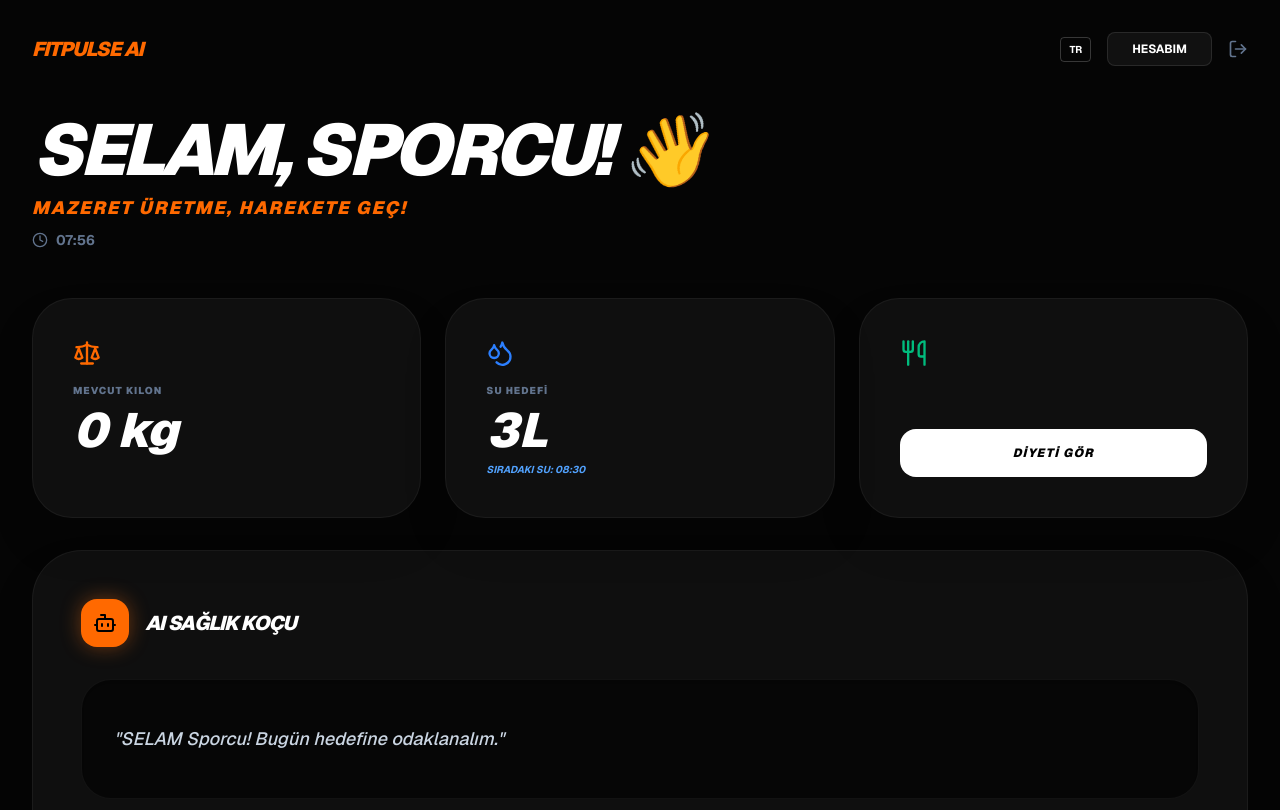
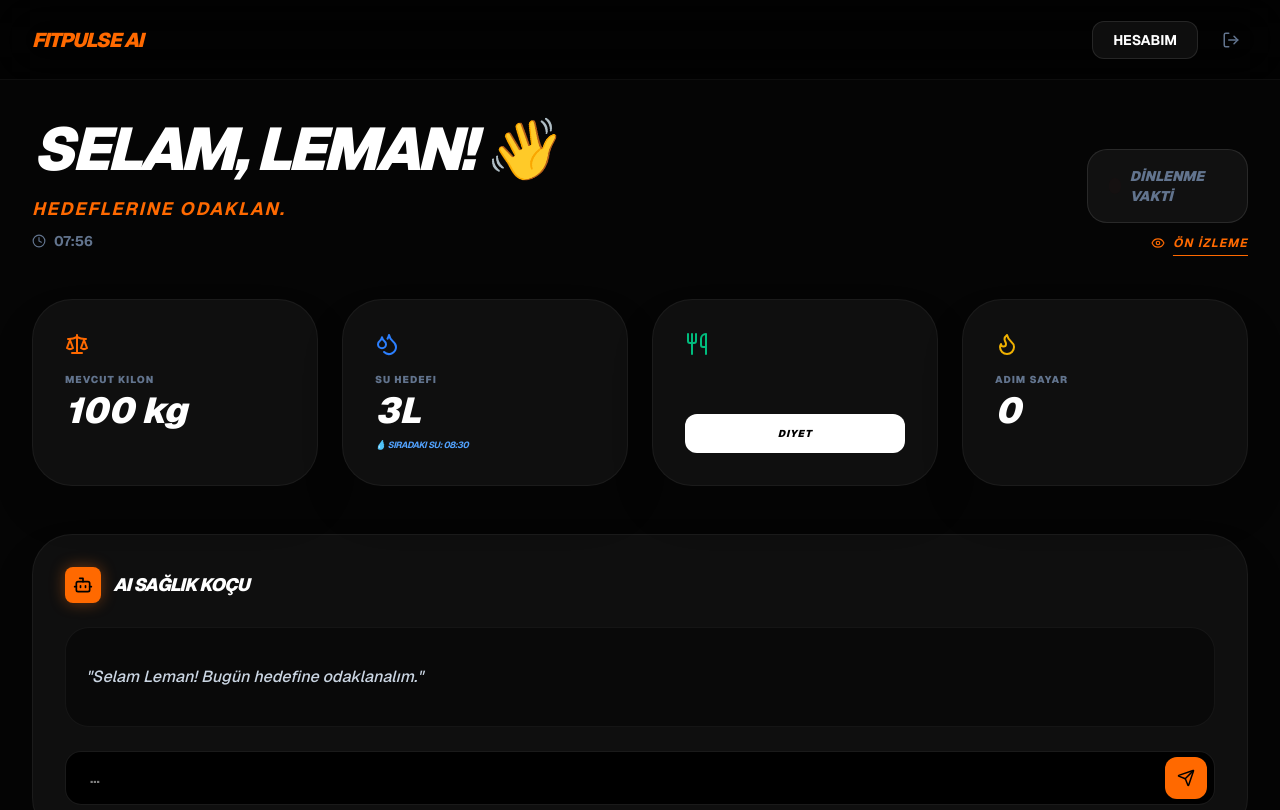
Before and after one commit to aysecode01/fitpulse-ai, a Next.js app in the folder fitpulse-pro/: page /dashboard in a window 1280 px wide. Shown: the top 810 px of the page. Built offline with nearby package versions, Linux system fonts and the light colour scheme.

Commit message:
Update page.tsx

```diff
--- a/fitpulse-pro/app/dashboard/page.tsx
+++ b/fitpulse-pro/app/dashboard/page.tsx
@@ -1,46 +1,53 @@
 "use client";
 import React, { useState, useEffect } from 'react';
 import { useRouter } from 'next/navigation';
-import { LogOut, Scale, Droplets, Utensils, Clock, Send, Bot, Eye, Lock } from 'lucide-react';
+import { User, LogOut, Scale, Droplets, Utensils, Clock, Flame, CheckCircle2, Eye, Lock, Send, Bot } from 'lucide-react';
 
 const translations: any = {
-  TR: { welcome: "SELAM", weight: "MEVCUT KILON", water: "SU HEDEFİ", diet: "DİYET", coach: "AI SAĞLIK KOÇU", account: "HESABIM", nextWater: "Sıradaki Su", moto: "MAZERET ÜRETME, HAREKETE GEÇ!" },
-  EN: { welcome: "HELLO", weight: "CURRENT WEIGHT", water: "WATER GOAL", diet: "DIET", coach: "AI HEALTH COACH", account: "MY ACCOUNT", nextWater: "Next Water", moto: "NO EXCUSES, TAKE ACTION!" }
+  TR: { welcome: "Selam", weight: "Mevcut Kilon", water: "Su Hedefi", diet: "Diyet", steps: "Adım Sayar", account: "HESABIM", start: "ANTRENMANI BAŞLAT", rest: "DİNLENME VAKTİ", preview: "ÖN İZLEME", nextWater: "Sıradaki Su", days: ['Pzt', 'Sal', 'Çar', 'Per', 'Cum', 'Cmt', 'Paz'], coachTitle: "AI SAĞLIK KOÇU" },
+  EN: { welcome: "Hello", weight: "Weight", water: "Water", diet: "Diet", steps: "Steps", account: "ACCOUNT", start: "START WORKOUT", rest: "REST TIME", preview: "PREVIEW", nextWater: "Next Water", days: ['Mon', 'Tue', 'Wed', 'Thu', 'Fri', 'Sat', 'Sun'], coachTitle: "AI HEALTH COACH" },
+  AR: { welcome: "مرحباً", weight: "وزن", water: "ماء", diet: "نظام", steps: "خطوات", account: "حسابي", start: "ابدأ التمرين", rest: "وقت الراحة", preview: "معاينة", nextWater: "الماء القادم", days: ['الإثنين', 'الثلاثاء', 'الأربعاء', 'الخميس', 'الجمعة', 'السبت', 'الأحد'], coachTitle: "مدرب الذكاء الاصطناعي" },
+  UG: { welcome: "خۇش كەپسىز", weight: "ئېغىرلىق", water: "سۇ", diet: "يېمەكلىك", steps: "قەدەم", account: "ھېساباتىم", start: "باشلاش", rest: "ئارام", preview: "كۆرۈش", nextWater: "كېيىنكى سۇ", days: ['دۈشەنبە', 'سەيشەنبە', 'چارشەنبە', 'پەيشەنبە', 'جۈمە', 'شەنبە', 'يەكشەنبە'], coachTitle: "سۈنئىي ئىدراك مەشقاۋۇلى" }
 };
 
 export default function Dashboard() {
   const router = useRouter();
   const [lang, setLang] = useState('TR');
-  const [user, setUser] = useState<any>({ name: 'Sporcu', weight: '0' });
+  const [user, setUser] = useState<any>({ name: 'Leman', weight: '100' });
+  const [steps, setSteps] = useState(0);
   const [currentTime, setCurrentTime] = useState("");
+  const [isTrainingTime, setIsTrainingTime] = useState(false);
+  const [showPreview, setShowPreview] = useState(false);
   const [nextWaterTime, setNextWaterTime] = useState("08:30");
+
+  // AI Chat States
   const [chatInput, setChatInput] = useState("");
   const [aiResponse, setAiResponse] = useState("");
   const [isLoading, setIsLoading] = useState(false);
 
   useEffect(() => {
+    const savedLang = localStorage.getItem('appLang') || 'TR';
+    setLang(savedLang);
     const storedUser = JSON.parse(localStorage.getItem('user') || '{}');
     if (storedUser.name) setUser(storedUser);
 
-    // Dil tercihini al (opsiyonel)
-    const savedLang = localStorage.getItem('lang') || 'TR';
-    setLang(savedLang);
+    setAiResponse(translations[savedLang].welcome + " " + (storedUser.name || 'Leman') + "! Bugün hedefine odaklanalım.");
 
     const timer = setInterval(() => {
       const now = new Date();
       const timeStr = now.toLocaleTimeString('tr-TR', { hour: '2-digit', minute: '2-digit' });
       setCurrentTime(timeStr);
 
-      // Su Sayacı Mantığı
+      const active = (timeStr >= "09:00" && timeStr <= "10:30") || (timeStr >= "13:30" && timeStr <= "15:00") || (timeStr >= "19:00" && timeStr <= "20:30");
+      setIsTrainingTime(active);
+
       const waterSchedule = ["08:30", "11:00", "14:30", "17:00", "20:00", "22:00"];
       const next = waterSchedule.find(t => t > timeStr) || waterSchedule[0];
       setNextWaterTime(next);
     }, 1000);
 
-    setAiResponse(translations[lang].welcome + " " + (storedUser.name || 'Sporcu') + "! Bugün hedefine odaklanalım.");
-
     return () => clearInterval(timer);
-  }, [lang]);
+  }, []);
 
   const handleAiChat = async () => {
     if (!chatInput || isLoading) return;
@@ -62,70 +69,98 @@ export default function Dashboard() {
         }
       );
       const data = await response.json();
-      setAiResponse(data.candidates[0].content.parts[0].text);
+      if (data.candidates && data.candidates[0]) {
+        setAiResponse(data.candidates[0].content.parts[0].text);
+      } else {
+        setAiResponse("Koç şu an çevrimdışı, mazeret üretme az sonra tekrar sor!");
+      }
     } catch (error) {
-      setAiResponse("Koç meşgul, mazeret yok tekrar dene!");
+      setAiResponse("Bağlantı sorunu! Tekrar dene.");
     } finally {
       setIsLoading(false);
     }
   };
 
-  const t = translations[lang];
+  const t = translations[lang] || translations.TR;
+  const isSundayNight = new Date().getDay() === 0 && new Date().getHours() >= 18;
 
   return (
-    <div className="min-h-screen bg-[#050505] text-white font-sans p-4 md:p-8">
-      <nav className="flex justify-between items-center mb-12 max-w-7xl mx-auto">
-        <h1 className="text-orange-500 font-black italic uppercase tracking-tighter text-xl">FITPULSE AI</h1>
-        <div className="flex gap-4 items-center">
-          <button
-            onClick={() => { const newLang = lang === 'TR' ? 'EN' : 'TR'; setLang(newLang); localStorage.setItem('lang', newLang); }}
-            className="text-[10px] font-bold border border-white/20 px-2 py-1 rounded hover:bg-white/10"
-          >
-            {lang}
+    <div className="min-h-screen bg-[#050505] text-white font-sans overflow-x-hidden" dir={lang === 'AR' || lang === 'UG' ? 'rtl' : 'ltr'}>
+      <nav className="border-b border-white/5 bg-black/60 backdrop-blur-xl sticky top-0 z-50 h-16 md:h-20 flex items-center px-4 md:px-8 justify-between">
+        <h1 className="text-lg md:text-xl font-black italic uppercase tracking-tighter text-orange-500">FitPulse AI</h1>
+        <div className="flex items-center gap-2 md:gap-4">
+          <button onClick={() => router.push('/pro')} className="px-3 py-1.5 md:px-5 md:py-2 bg-white/5 rounded-xl border border-white/10 text-[10px] md:text-sm font-bold hover:bg-orange-500 transition-all uppercase">
+            {t.account}
           </button>
-          <button onClick={() => router.push('/pro')} className="bg-[#111] px-6 py-2 rounded-lg font-bold text-xs border border-white/10 uppercase">{t.account}</button>
-          <LogOut className="text-slate-500 cursor-pointer" size={20} onClick={() => router.push('/')} />
+          <button onClick={() => router.push('/')} className="p-2 text-slate-500 hover:text-red-500"><LogOut size={18} /></button>
         </div>
       </nav>
 
-      <main className="max-w-7xl mx-auto text-left">
-        <div className="mb-12">
-          <h2 className="text-5xl md:text-7xl font-black italic uppercase tracking-tighter">
-            {t.welcome}, {user.name.toUpperCase()}! 👋
-          </h2>
-          <p className="text-orange-500 font-black italic mt-2 tracking-widest text-lg uppercase">{t.moto}</p>
-          <div className="flex items-center gap-2 text-slate-500 mt-2 font-bold text-sm"><Clock size={16}/> {currentTime}</div>
-        </div>
-
-        <div className="grid grid-cols-1 md:grid-cols-3 gap-6 mb-8">
-          <div className="bg-[#0f0f0f] p-10 rounded-[40px] border border-white/5 shadow-2xl">
-            <Scale className="text-orange-500 mb-4" size={28} />
-            <p className="text-slate-500 text-[10px] font-black uppercase tracking-widest">{t.weight}</p>
-            <h3 className="text-5xl font-black italic mt-2">{user.weight} kg</h3>
+      <main className="max-w-7xl mx-auto p-4 md:p-8">
+        <div className="mb-8 md:mb-12 flex flex-col md:flex-row justify-between items-start md:items-end gap-6">
+          <div className="w-full text-left">
+            <h2 className="text-3xl md:text-6xl font-black italic uppercase leading-tight tracking-tighter">
+              {t.welcome}, {user.name}! 👋
+            </h2>
+            <p className="text-orange-500 font-bold mt-2 italic text-sm md:text-lg uppercase tracking-widest">
+              {isSundayNight ? (lang === 'TR' ? "Haftayı bitirdik, kilonu kontrol edelim mi?" : t.welcome) : "Hedeflerine odaklan."}
+            </p>
+            <div className="mt-2 text-slate-500 font-bold flex items-center gap-2 text-sm"><Clock size={14}/> {currentTime}</div>
           </div>
 
-          <div className="bg-[#0f0f0f] p-10 rounded-[40px] border border-white/5 shadow-2xl relative">
-            <Droplets className="text-blue-500 mb-4" size={28} />
-            <p className="text-slate-500 text-[10px] font-black uppercase tracking-widest">{t.water}</p>
-            <h3 className="text-5xl font-black italic mt-2">3L</h3>
-            <p className="text-[10px] text-blue-400 font-bold mt-2 uppercase italic">{t.nextWater}: {nextWaterTime}</p>
-          </div>
-
-          <div className="bg-[#0f0f0f] p-10 rounded-[40px] border border-white/5 shadow-2xl flex flex-col justify-between">
-            <Utensils className="text-emerald-500 mb-4" size={28} />
-            <button onClick={() => router.push('/diet')} className="w-full bg-white text-black py-4 rounded-2xl font-black italic uppercase text-xs tracking-widest">
-              {t.diet.toUpperCase()}İ GÖR
-            </button>
+          <div className="w-full md:w-auto flex flex-col items-center md:items-end gap-3">
+            {isTrainingTime ? (
+              <button onClick={() => router.push('/exercises')} className="w-full md:w-auto px-8 py-5 md:px-12 md:py-6 bg-orange-500 text-black font-black rounded-[20px] md:rounded-[25px] shadow-[0_0_30px_rgba(249,115,22,0.3)] hover:scale-105 transition-all uppercase italic text-lg md:text-xl animate-pulse">
+                {t.start}
+              </button>
+            ) : (
+              <>
+                <div className="w-full md:w-auto px-6 py-4 bg-[#111] border border-white/10 rounded-[20px] text-slate-500 font-black italic uppercase flex items-center justify-center gap-3 text-sm">
+                  <span className="w-2 h-2 bg-red-500 rounded-full animate-ping"></span>
+                  {t.rest}
+                </div>
+                <button onClick={() => setShowPreview(true)} className="flex items-center gap-2 text-orange-500 hover:text-white font-bold text-xs uppercase tracking-widest transition-all underline underline-offset-8 italic">
+                  <Eye size={14} /> {t.preview}
+                </button>
+              </>
+            )}
           </div>
         </div>
 
-        <div className="bg-[#0f0f0f] p-8 md:p-12 rounded-[50px] border border-white/5 shadow-2xl">
-          <div className="flex items-center gap-4 mb-8">
-             <div className="bg-orange-500 p-3 rounded-2xl text-black shadow-[0_0_20px_rgba(249,115,22,0.4)]"><Bot size={24}/></div>
-             <h3 className="font-black italic text-xl uppercase tracking-tighter">{t.coach}</h3>
+        <div className="grid grid-cols-1 sm:grid-cols-2 lg:grid-cols-4 gap-4 md:gap-6 mb-8 md:mb-12">
+          <div className="bg-[#0f0f0f] border border-white/5 p-6 md:p-8 rounded-[30px] md:rounded-[40px] shadow-2xl text-left">
+            <Scale className="text-orange-500 mb-4" size={24} />
+            <p className="text-slate-500 text-[10px] font-black uppercase tracking-widest">{t.weight}</p>
+            <h3 className="text-3xl md:text-4xl font-black italic mt-1">{user.weight} kg</h3>
           </div>
-          <div className="bg-black/60 p-8 rounded-[30px] mb-8 border border-white/5 min-h-[120px] flex items-center shadow-inner">
-             <p className="text-slate-300 italic font-medium text-lg leading-relaxed">"{aiResponse}"</p>
+
+          <div className="bg-[#0f0f0f] border border-white/5 p-6 md:p-8 rounded-[30px] md:rounded-[40px] shadow-2xl text-left">
+            <Droplets className="text-blue-500 mb-4" size={24} />
+            <p className="text-slate-500 text-[10px] font-black uppercase tracking-widest">{t.water}</p>
+            <h3 className="text-3xl md:text-4xl font-black italic mt-1">3L</h3>
+            <div className="mt-2 text-[9px] font-bold text-blue-400 italic uppercase tracking-tighter">💧 {t.nextWater}: {nextWaterTime}</div>
+          </div>
+
+          <div className="bg-[#0f0f0f] border border-white/5 p-6 md:p-8 rounded-[30px] md:rounded-[40px] shadow-2xl text-left flex flex-col justify-between">
+            <Utensils className="text-emerald-500 mb-4" size={24} />
+            <button onClick={() => router.push('/diet')} className="mt-4 w-full py-3 bg-white text-black font-black rounded-xl text-[10px] tracking-widest hover:bg-emerald-500 transition-all uppercase italic">{t.diet}</button>
+          </div>
+
+          <div className="bg-[#0f0f0f] border border-white/5 p-6 md:p-8 rounded-[30px] md:rounded-[40px] shadow-2xl text-left">
+            <Flame className="text-yellow-500 mb-4" size={24} />
+            <p className="text-slate-500 text-[10px] font-black uppercase tracking-widest">{t.steps}</p>
+            <h3 className="text-3xl md:text-4xl font-black italic mt-1">{steps}</h3>
+          </div>
+        </div>
+
+        {/* AI CHAT AREA - TASARIMI KORUYARAK EKLENDİ */}
+        <div className="bg-[#0f0f0f] border border-white/5 rounded-[40px] p-6 md:p-8 mb-8 shadow-2xl text-left">
+          <div className="flex items-center gap-3 mb-6">
+            <div className="bg-orange-500 p-2 rounded-lg text-black shadow-[0_0_15px_rgba(249,115,22,0.4)]"><Bot size={20} /></div>
+            <h3 className="font-black italic text-lg uppercase tracking-tighter">{t.coachTitle}</h3>
+          </div>
+          <div className="bg-black/40 border border-white/5 p-5 rounded-3xl mb-6 min-h-[100px] flex items-center">
+            <p className="text-slate-300 italic font-medium leading-relaxed">"{aiResponse}"</p>
           </div>
           <div className="relative">
             <input
@@ -133,12 +168,23 @@ export default function Dashboard() {
               value={chatInput}
               onChange={(e) => setChatInput(e.target.value)}
               onKeyPress={(e) => e.key === 'Enter' && handleAiChat()}
-              placeholder={lang === 'TR' ? "Bir soru sor..." : "Ask a question..."}
-              className="w-full bg-black border border-white/10 rounded-3xl px-8 py-6 font-bold text-white focus:outline-none focus:border-orange-500 transition-all shadow-inner"
+              placeholder="..."
+              className="w-full bg-black border border-white/10 rounded-2xl px-6 py-4 text-sm font-bold focus:outline-none focus:border-orange-500 transition-all text-white"
             />
-            <button onClick={handleAiChat} className="absolute right-4 top-1/2 -translate-y-1/2 bg-orange-500 text-black p-4 rounded-2xl hover:bg-orange-400 transition-all shadow-lg">
-              <Send size={20} />
+            <button onClick={handleAiChat} disabled={isLoading} className="absolute right-2 top-1/2 -translate-y-1/2 bg-orange-500 text-black p-3 rounded-xl hover:bg-orange-400 transition-all disabled:opacity-50">
+              <Send size={18} />
             </button>
+          </div>
+        </div>
+
+        <div className="bg-[#0f0f0f] border border-white/5 rounded-[30px] md:rounded-[50px] p-6 md:p-10 shadow-2xl overflow-x-auto">
+          <div className="flex justify-between min-w-[500px] md:min-w-0">
+            {t.days.map((gun: string, i: number) => (
+              <div key={i} className="text-center">
+                <p className="text-[9px] md:text-[10px] font-black uppercase mb-3 opacity-40 italic">{gun}</p>
+                <div className="w-6 h-6 md:w-8 md:h-8 rounded-full border-2 border-white/5 mx-auto" />
+              </div>
+            ))}
           </div>
         </div>
       </main>
```
